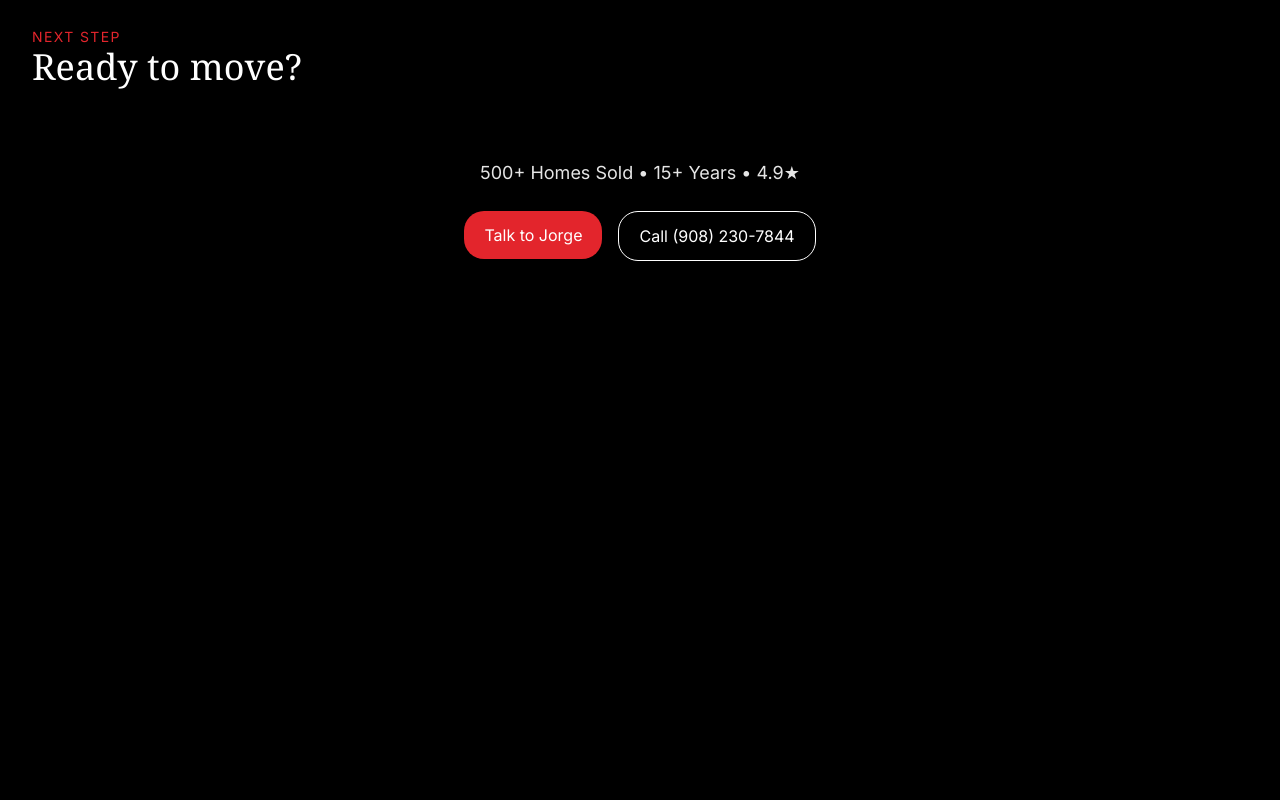
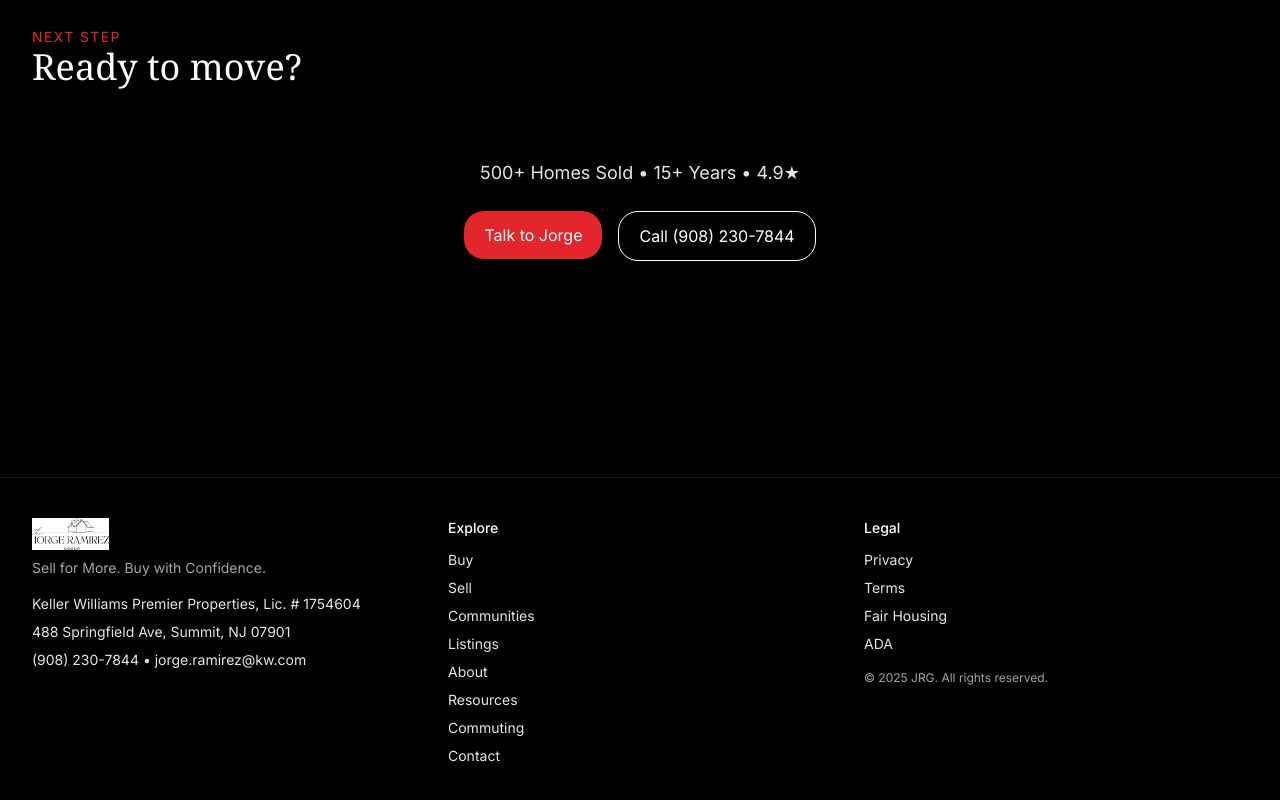
Before and after one commit to jorgeramirez76/jorge-ramirez-group, a Next.js app: page / in a window 1280 px wide. Shown: the part 3105-3905 px from the top of the page. Before the commit the page ends 3502 px from the top, so only its background shows below. Built offline with nearby package versions, Linux system fonts and the light colour scheme.

Commit message:
feat: add commuting nav and footer

```diff
--- a/app/layout.tsx
+++ b/app/layout.tsx
@@ -4,6 +4,7 @@ import { Inter } from 'next/font/google';
 import { agentSchema } from '@/lib/seo/schema';
 import type { ReactNode } from 'react';
 import { SiteHeader } from '@/components/site-header';
+import { SiteFooter } from '@/components/site-footer';
 
 const inter = Inter({ subsets: ['latin'], display: 'swap' });
 
@@ -31,6 +32,7 @@ export default function RootLayout({ children }: { children: ReactNode }) {
       <body className={inter.className}>
         <SiteHeader />
         {children}
+        <SiteFooter />
         <script
           type="application/ld+json"
           dangerouslySetInnerHTML={{ __html: JSON.stringify(agentSchema(site)) }}
--- a/components/site-footer.tsx
+++ b/components/site-footer.tsx
@@ -27,6 +27,10 @@ export function SiteFooter() {
             <li><Link href="/sell">Sell</Link></li>
             <li><Link href="/communities">Communities</Link></li>
             <li><Link href="/listings">Listings</Link></li>
+            <li><Link href="/about">About</Link></li>
+            <li><Link href="/resources">Resources</Link></li>
+            <li><Link href="/commuting">Commuting</Link></li>
+            <li><Link href="/contact">Contact</Link></li>
           </ul>
         </div>
         <div className="text-sm">
```
